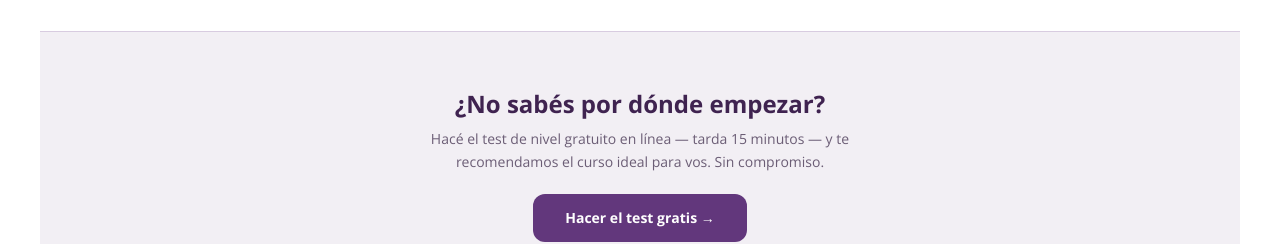
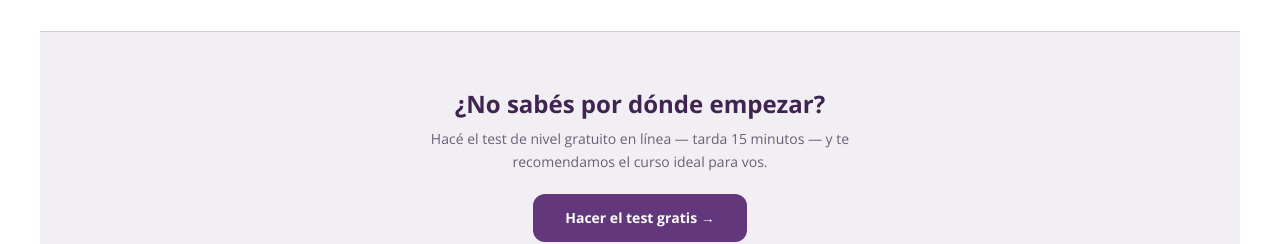
Before and after one commit to Pato1531/landing-next-english-institute, a Next.js app: page / in a window 1280 px wide. Shown: the part 1140-1384 px from the top of the page. Built offline with nearby package versions, Linux system fonts and the light colour scheme; no server answers.

Commit message:
Update page.tsx

```diff
--- a/src/app/page.tsx
+++ b/src/app/page.tsx
@@ -75,7 +75,7 @@ export default function HomePage() {
           </h2>
           <p className="mx-auto mb-5 max-w-md text-sm leading-relaxed text-ink-secondary">
             Hacé el test de nivel gratuito en línea — tarda 15 minutos — y te recomendamos el
-            curso ideal para vos. Sin compromiso.
+            curso ideal para vos.
           </p>
           <a
             href="#contacto"
```
